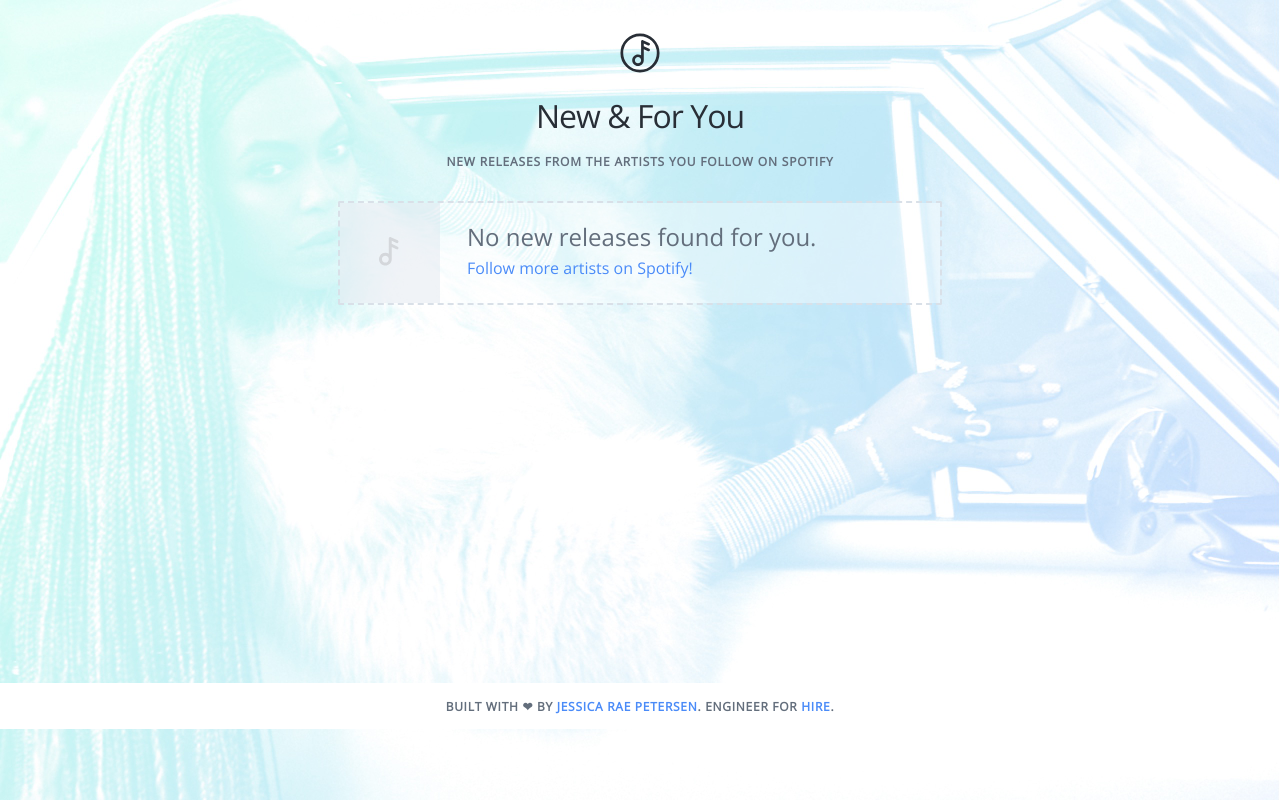
After one commit to jessicaraepetersen/happyfridays, a Flask app: page /no-artists in a window 1280 px wide. The commit adds this page. Run offline with Flask 2, Linux system fonts and the light colour scheme; some libraries are stand-ins or nearby versions; some web fonts are replaced.

Commit message:
if user follows no artists or no artists the user follows has a new released album, renders appropriate page

```diff
--- a/api_no_func.py
+++ b/api_no_func.py
@@ -15,7 +15,7 @@ scope = 'user-follow-read user-read-private playlist-read-private playlist-read-
 
 # # # # token = util.prompt_for_user_token(username, scope)
 
-token = spotipy.util.prompt_for_user_token('jas0njames', scope=scope)
+token = spotipy.util.prompt_for_user_token('jessmontalbano', scope=scope)
 
 
 
--- a/server.py
+++ b/server.py
@@ -87,11 +87,16 @@ def list():
             spotify_api_data = ApiData(token)
             #use the get_Spotify_data method to get dictionary
             spotify_api_dict = spotify_api_data.get_Spotify_data()
-            # fill db and model with data
-            fill.fill_db(spotify_api_dict)
-            session['user_id'] = spotify_api_dict['user_id']
-            # alerts the session album list is built
-            session[user_id + '_albums_done'] = True
+            # Checks whether user is following any artists
+            if spotify_api_dict:
+                #if the user is, fill db and model with data
+                fill.fill_db(spotify_api_dict)
+                session['user_id'] = spotify_api_dict['user_id']
+                # alerts the session album list is built
+                session[user_id + '_albums_done'] = True
+            else:
+                #otherwise, alert the user to follow some artists
+                return render_template('no-artists.html')
     else:
         print '-----TOKEN EXPIRED------'
         token_info = api._refresh_access_token(refresh_token)
@@ -161,6 +166,13 @@ def add_to_playlist():
     return jsonify({'playlist_name': playlist_name, 'album_name': album_name})
 
 
+@app.route('/no-artists')
+def no_artists():
+    """Alerts the user to follow more artists."""
+
+    return render_template('no-artists.html')
+
+
 
 if __name__ == "__main__":
     # Set debug=True here since it has to be True at the point
@@ -176,6 +188,6 @@ if __name__ == "__main__":
     PORT = int(os.environ.get("PORT", 5000))
     DEBUG = "NO_DEBUG" not in os.environ
 
-    # app.run(host="0.0.0.0", port=PORT)
+
 
     app.run(host="0.0.0.0", port=PORT, debug=DEBUG)
--- a/static/css/main.css
+++ b/static/css/main.css
@@ -350,7 +350,7 @@ a {
 
 .release-and-sort-h2 {
     height: 26px;
-    max-width: 600px;
+    max-width: 650px;
     margin: 0 auto 15px;
     border-bottom: 1px solid rgba(40,46,54,0.12);
 }
@@ -881,3 +881,95 @@ footer {
 .footer-text a {
     color: #4A8BF8;
 }
+
+
+/*-----------------------HappyFridays No Artists Page-----------------------*/
+
+#no-artist-body {
+    background-image: url('../img/img/beyonce-bg@2x.jpg');
+    background-size: cover;
+    background-repeat: no-repeat;
+    background-position: 0% 0%;
+    background-attachment: fixed;
+}
+
+
+.new-releases-h2-no-sort {
+    color: #636E7C;
+    text-decoration: none;
+    font-size: .75rem; /* I want 12px / default browser: 16px = gives me .75rem */
+    font-weight: 600;
+    margin: 0 auto 32px;
+    text-transform: uppercase;
+    letter-spacing: 0.07em;
+    height: 14px;
+    max-width: 390px;
+}
+
+.album-card-no-artists {
+    max-height: 100px;
+    width: 600px;
+    margin: 0 auto 378px;
+    border-radius: 2px;
+    border: 2px solid #D9E0E8;
+    border-radius: 2px;
+    border-style: dashed;
+    border-color: #D9E0E8;
+    flex: 1;
+}
+
+.no-album-art-div {
+    height: 100px;
+    width: 100px;
+    margin-right: 0;
+    display: inline-block;
+    background: rgba(233,237,243,0.65);
+}
+
+.music-shape {
+    background-image: url('../img/icons/music-shape.svg');
+    background-repeat: no-repeat;
+    background-position: center;
+    height: 29px;
+    width: 20px;
+    margin: 34px 0 0 39px;
+}
+
+.no-album-info {
+    background: rgba(255,255,255,0.40);
+    height: 80px;
+    width: 500px;
+    padding-top: 20px;
+    display: inline-block;
+    margin-right: 0;
+    float: right;
+}
+
+.new-for-you-no-artists {
+    color: #282E36;
+    text-align: center;
+    font-weight: 400;
+    margin-bottom: 20px;
+    margin-top: 0;
+    letter-spacing: -0.03em;
+}
+
+.no-new-releases {
+    font-size: 1.5rem; /* I want 24px / default browser: 16px = gives me 1.5rem */
+    color: #636E7C;
+    margin: 0 0 9px 27px;
+    font-weight: 400;
+    max-width: 400px;
+}
+
+.follow-more-artists {
+    margin: 0 0 0 27px;
+    max-width: 300px;
+    font-weight: 400;
+    font-size: 1rem; /* I want 16px / default browser: 16px = gives me 1rem */
+    text-decoration: none;
+}
+
+.follow-more-artists a {
+    color: #4A8BF8;
+}
--- /dev/null
+++ b/templates/no-artists.html
@@ -0,0 +1,27 @@
+{% extends 'base.html' %}
+        {% block link %}<link href='static/css/bootstrap.css' rel='stylesheet'>{% endblock %}
+    {% block content %}
+    <body id='no-artist-body'>
+        <div class='happy-fridays-icon'>
+            <a href="/" rel="home" itemprop='url'>
+                <div class='logo'></div>
+            </a>
+        </div>
+        <h1 class='new-for-you-no-artists'>New & For You</h1>
+        <h2 class='new-releases-h2-no-sort'>New Releases From the Artists You Follow On Spotify</h2>
+        <div class='album-card-no-artists '>
+            <div class='no-album-art-div'>
+                <div class='music-shape'></div>
+            </div>
+            <div class='no-album-info'>
+                <h2 class='no-new-releases'>No new releases found for you.</h2>
+                <h3 class='follow-more-artists'><a href='https://play.spotify.com/user' target='_blank;'>Follow more artists on Spotify!</a></h3>
+            </div>
+        </div>
+        <footer>
+            <p class='footer-text'>BUILT WITH ❤ BY <a href='http://jessicaraepetersen.com/' target='_blank;'>Jessica Rae Petersen</a>. <span class='hide-mobile'>Engineer for <a href='mailto:jessicaraepetersen@gmail.com'>hire</a>.</span></p>
+        </footer>
+        <script src='https://code.jquery.com/jquery.js'></script>
+        <script src='static/js/bootstrap.min.js'></script>
+        <script src='static/js/main.js'></script>
+    {% endblock %}
--- a/test.py
+++ b/test.py
@@ -9,6 +9,8 @@ class ApiUnitTests(unittest.TestCase):
     def test_move_the(self):
         assert api.move_the('The Smiths') == 'Smiths, The'
 
+    def special_char(self):
+        assert api.special_char(u'\u2013') == '&2013'
 
 
 if __name__ == '__main__':
```
Also changed, not shown: api.py (+45 -31 lines), static/img/icons/music-shape.svg (added).
